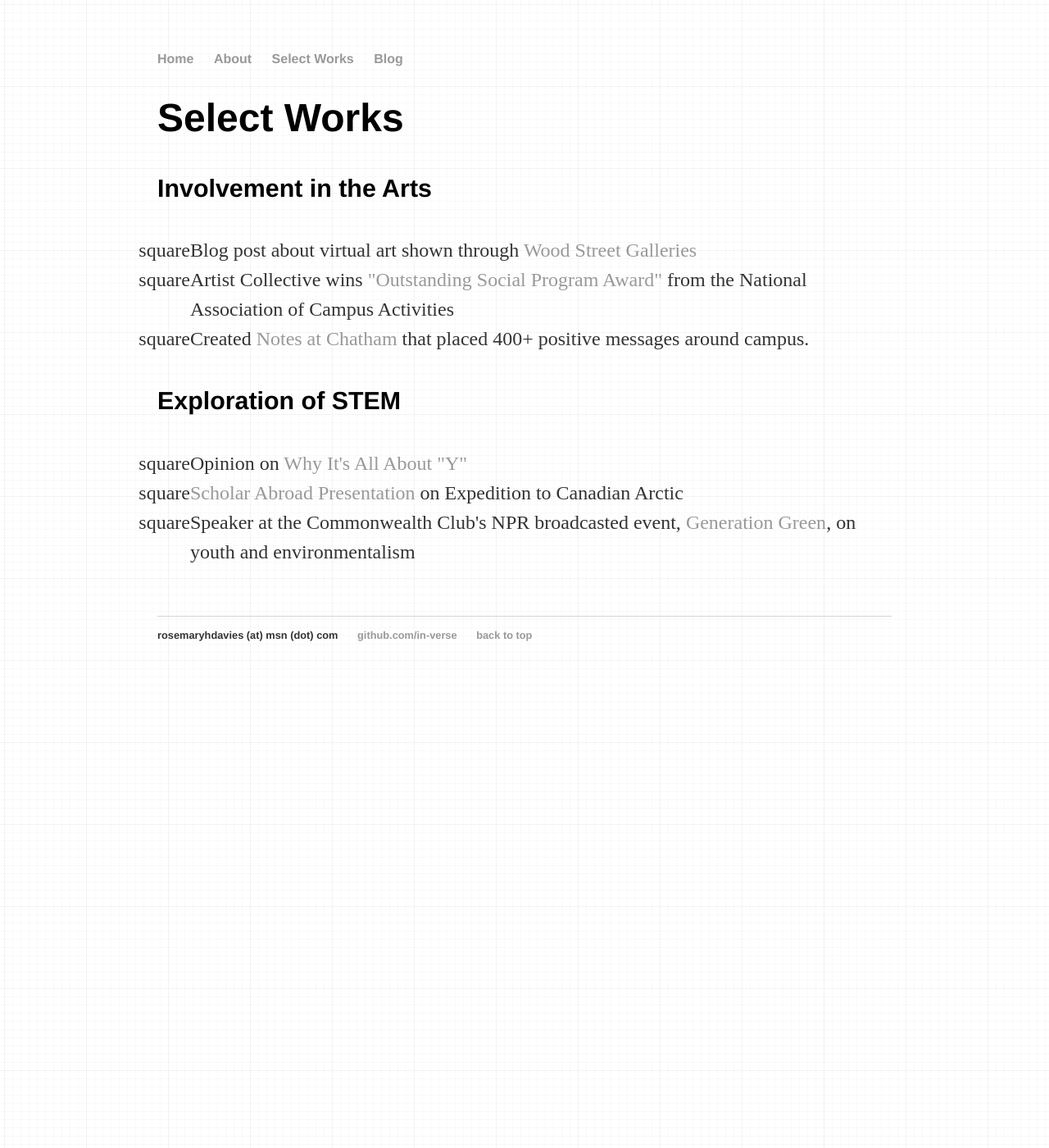
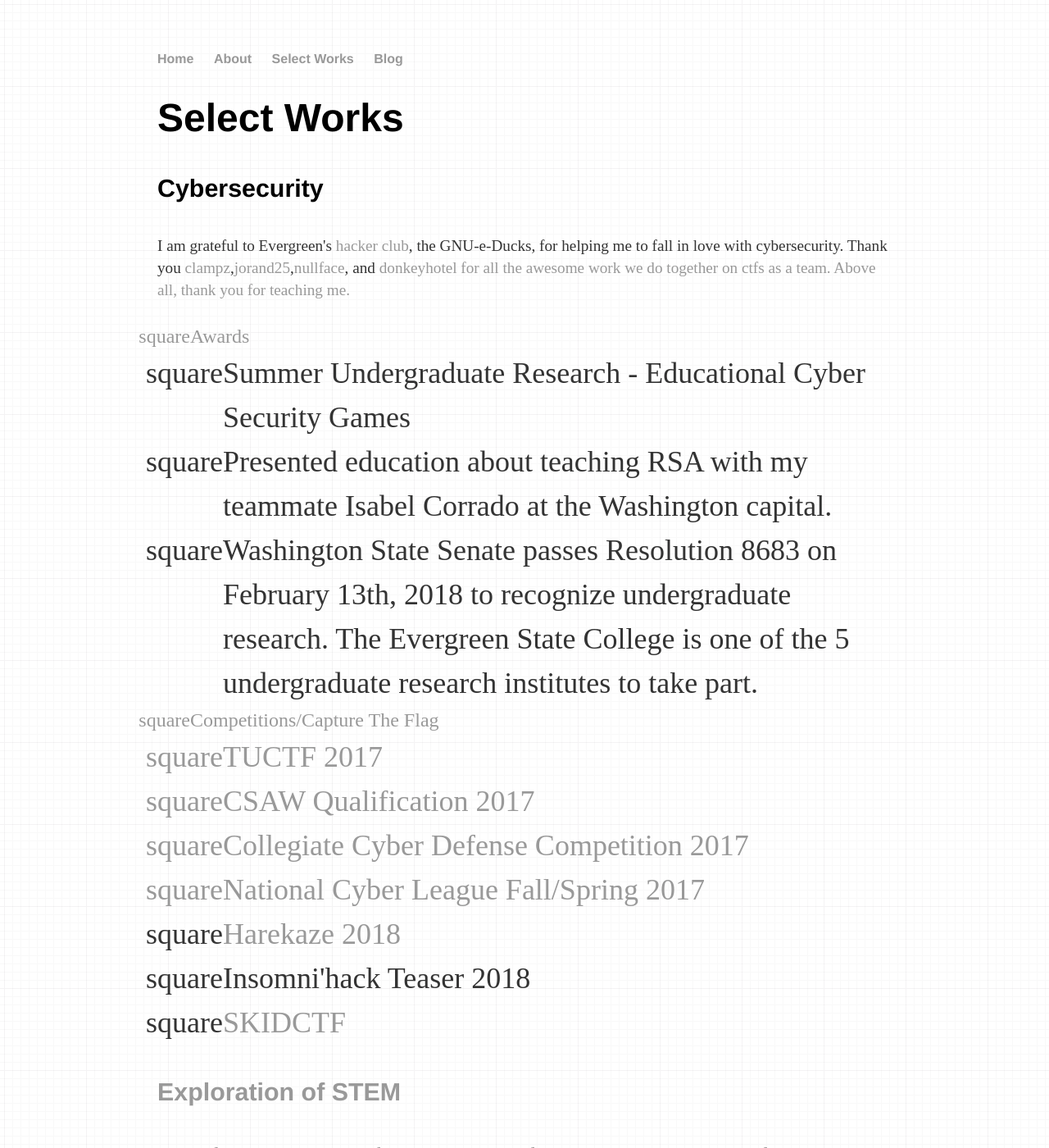
Before and after one commit to In-Verse/in-verse.github.io, a Jekyll site: the page built from cv/index.html, in a window 1280 px wide and 1400 px high. Shown: the whole window at 82% size. Built offline with Jekyll 4.4.1, drawn with Linux system fonts in a browser that asks for light colours; some of the changed text lies outside the part shown.

```diff
--- a/about/index.html
+++ b/about/index.html
@@ -17,10 +17,10 @@
 		<p>I'm studying at The Evergreen State College for computer science!</p>
 		<br>
 		<p><b>Currently working on:</b> Making a 1-bit adder out of popsicle sticks </p>
-		<p><b>Learning the language:</b> C</p>
+		<p><b>Learning the language:</b> C++</p>
 		<p><b>Using the text editor:</b> Vim</p>
-		<p><b>Wasting time with playing:</b> Final Fantasy 8</p>
-		<p><b>Listening to:</b> Peter, Paul, and Mary</p>
+		<p><b>Wasting time with playing:</b> Kentucky Route Zero</p>
+		<p><b>Listening to:</b> Grace Chang</p>
 		<p><b>If you'll pardon the pun</b>: Git thee to a repository!</p>
 		<br>
 			<p><strong>Goals:</strong></p>
--- a/blog/atom.xml
+++ b/blog/atom.xml
@@ -17,7 +17,7 @@
 	{% for post in site.posts %}
 		<entry>
 			<title>{{ post.title }}</title>
-			<link href="http://hankquinlan.github.io{{ post.url }}"/>
+			<link href="http://in-verse.github.io{{ post.url }}"/>
 			<updated>{{ post.date | date_to_xmlschema }}</updated>
 			<id>http://in-verse.github.io/{{ post.id }}</id>
 			<content type="html">{{ post.content | xml_escape }}</content>
--- a/cv/index.html
+++ b/cv/index.html
@@ -9,6 +9,39 @@
         		<li><a href="@gmail.com">email</a></li>
         		<li><a href="https://github.com">github.com</a></li>
 			</ul> -->
+			<h4>Cybersecurity</h4>
+			<p>I am grateful to Evergreen's <a href="http://hackevergreen.org/">hacker club</a>, the GNU-e-Ducks, for helping me to fall in love with cybersecurity. Thank you <a href="https://clampz.github.io/">clampz</a>,<a href="http://ada.evergreen.edu/~jorand25/">jorand25</a>,<a href="http://intmain.in/">nullface</a>, and <a href="http://ada.evergreen.edu/~tc_isaak/"> donkeyhotel for all the awesome work we do together on ctfs as a team. Above all, thank you for teaching me.
+			</p>
+			<ul>
+				<li>Awards</li>
+				<ul>
+					<li>Summer Undergraduate Research - Educational Cyber Security Games</li>
+					<li>Presented education about teaching RSA with my teammate Isabel Corrado at the Washington capital.</li>
+					<li>Washington State Senate passes Resolution 8683 on February 13th, 2018 to recognize undergraduate research. The Evergreen State College is one of the 5 undergraduate research institutes to take part. </li>
+				</ul>
+				<li>Competitions/Capture The Flag</li>
+				<ul>
+					<li>TUCTF 2017</li>
+					<li>CSAW Qualification 2017</li>
+					<li>Collegiate Cyber Defense Competition 2017</li>
+					<li>National Cyber League Fall/Spring 2017</li>
+					<li><a href="https://harekaze.com/ctf.html">Harekaze 2018</a></li>
+					<li>Insomni'hack Teaser 2018</li>
+					<li><a href="http://ctf.hackevergreen.org/">SKIDCTF</li>
+				</ul>
+			</ul>
+			<h4>Exploration of STEM</h4>
+				<ul>
+				<li>Hulme Science Research Experience Award - Imaging Regeneration in Planaria</li>
+				<li> Opinion on <a href="http://www.hercampus.com/school/chatham/opinion-why-its-all-about-y">Why It's All About "Y"</a>
+				</li>
+				<li>
+				<a href="http://blogs.chatham.edu/chathamscholars/2013/01/15/scholar-abroad-presentations/">Scholar Abroad Presentation</a> on Expedition to Canadian Arctic
+				</li>
+				<li>
+				Speaker at the Commonwealth Club's NPR broadcasted event, <a href="http://www.commonwealthclub.org/events/2013-01-29/generation-green">Generation Green</a>, on youth and environmentalism
+				</li>
+				</ul>
 			<h4>Involvement in the Arts</h4>
 				<ul>
 				<li>Blog post about virtual art shown through <a href="http://www.hercampus.com/school/chatham/wood-street-galleries">
@@ -19,18 +52,7 @@
 					from the National Association of Campus Activities
 				</li>
 				<li>
-				Created <a href="http://noteschatham.tumblr.com/">Notes at Chatham</a> that placed 400+ positive messages around campus.
-				</li>
-				</ul>
-			<h4>Exploration of STEM</h4>
-				<ul>
-				<li> Opinion on <a href="http://www.hercampus.com/school/chatham/opinion-why-its-all-about-y">Why It's All About "Y"</a>
-				</li>
-				<li>
-				<a href="http://blogs.chatham.edu/chathamscholars/2013/01/15/scholar-abroad-presentations/">Scholar Abroad Presentation</a> on Expedition to Canadian Arctic
-				</li>
-				<li>
-				Speaker at the Commonwealth Club's NPR broadcasted event, <a href="http://www.commonwealthclub.org/events/2013-01-29/generation-green">Generation Green</a>, on youth and environmentalism
+				Created <a href="http://noteschatham.tumblr.com/">Notes at Chatham</a> that placed more than 400 positive messages around campus.
 				</li>
 				</ul>
 </div></
```
Also changed, not shown: _posts/2017-02-24-bullz.md (+1 -1 lines), _posts/2017-08-25-site-pico.md (+0 -34 lines), _posts/2018-03-22-spacemaker.md (added, +78 -0 lines).
